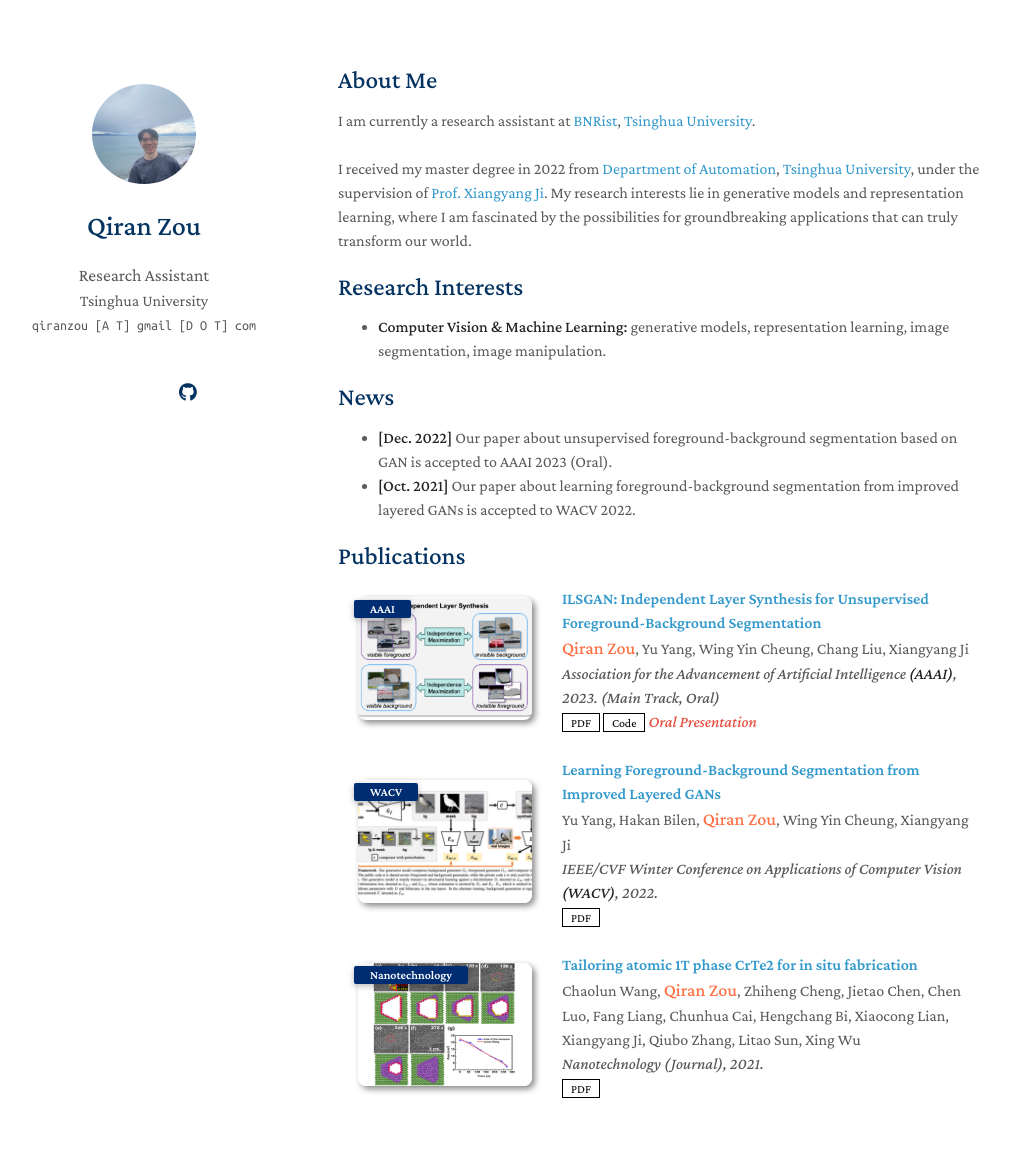
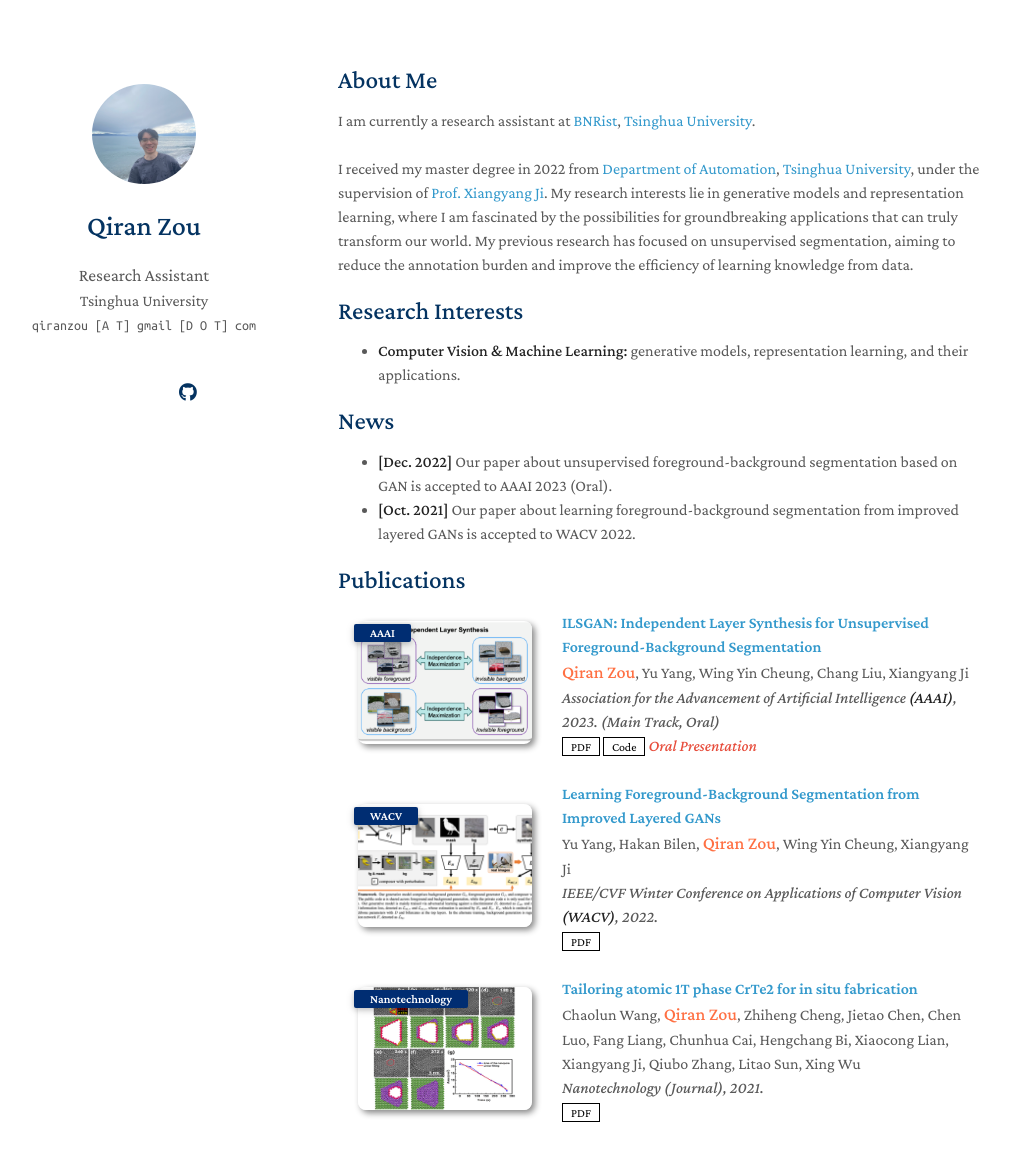
Before and after one commit to qrzou/qrzou.github.io, a Jekyll site: the page built from index.md, in a window 1280 px wide and 1250 px high. Shown: the top 1161 px of the window, without its empty margins (132-1142 px from the left). Built offline with Jekyll 4.4.1, drawn with Linux system fonts in a browser that asks for light colours; nearby versions of some CDN libraries; a style sheet for code colours, icons or effects is not loaded; our own code applies the rules of GitHub Pages for plain Markdown files.

Commit message:
Update index.md

```diff
--- a/index.md
+++ b/index.md
@@ -8,13 +8,15 @@
 <br><br>
 I received my master degree in 2022 from <a href="https://www.au.tsinghua.edu.cn/index.htm">Department of Automation</a>, <a href="https://www.tsinghua.edu.cn/en/">Tsinghua University</a>, under the supervision of <a href="https://www.au.tsinghua.edu.cn/info/1166/2066.htm">Prof. Xiangyang Ji</a>. My research interests lie in generative models and representation learning, where I am fascinated by the possibilities for groundbreaking applications that can truly transform our world.
 <!-- and their applications which have the potential to change our lives. I am also interested in the cutting-edge intersection of machine learning and multiple modalities. -->
+My previous research has focused on unsupervised segmentation, aiming to reduce the annotation burden and improve the efficiency of learning knowledge from data.
 
 ## Research Interests
 
 <!-- - **Computer Vision:** image recognition, image generation, video captioning
 - **Machine Learning:** meta-learning, incremental learning, transfer learning -->
 
-- **Computer Vision & Machine Learning:** generative models, representation learning, image segmentation, image manipulation.
+<!-- - **Computer Vision & Machine Learning:** generative models, representation learning, image segmentation, image manipulation. -->
+- **Computer Vision & Machine Learning:** generative models, representation learning, and their applications.
 
 ## News
 
```
